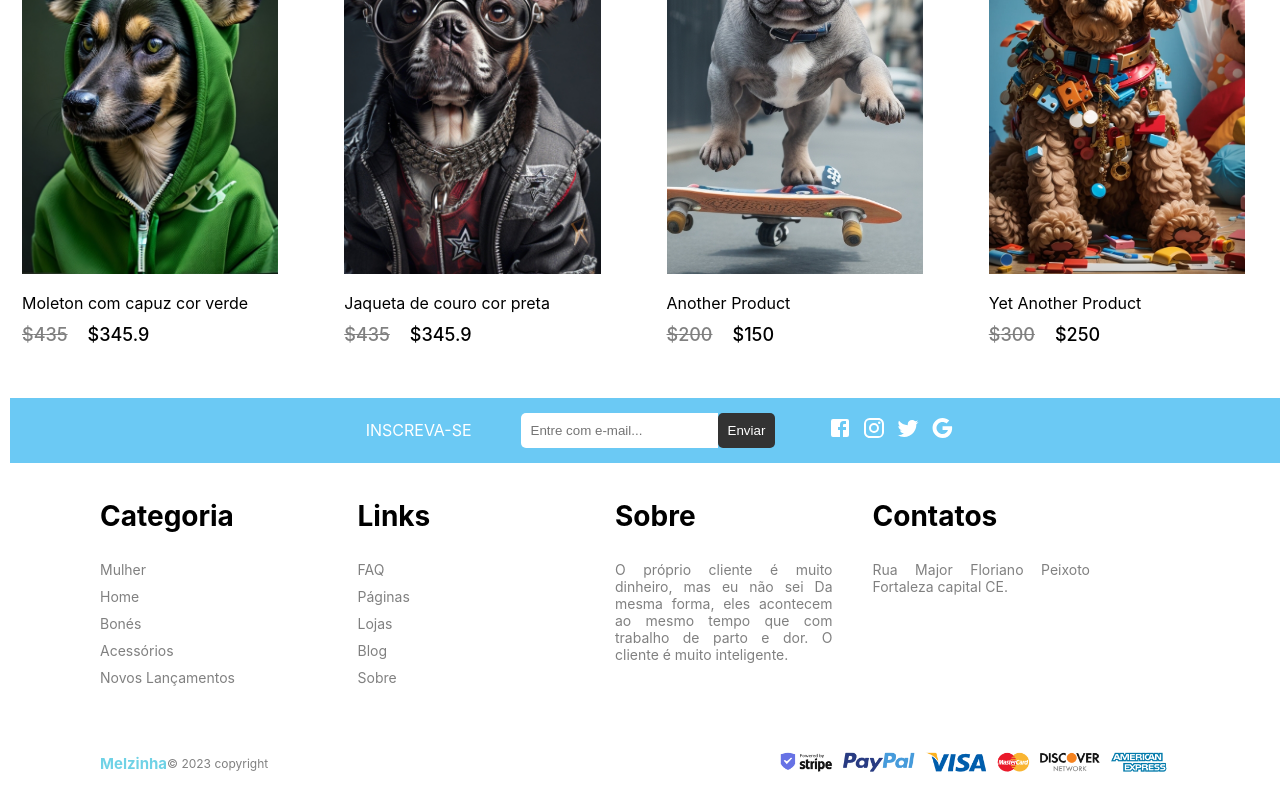
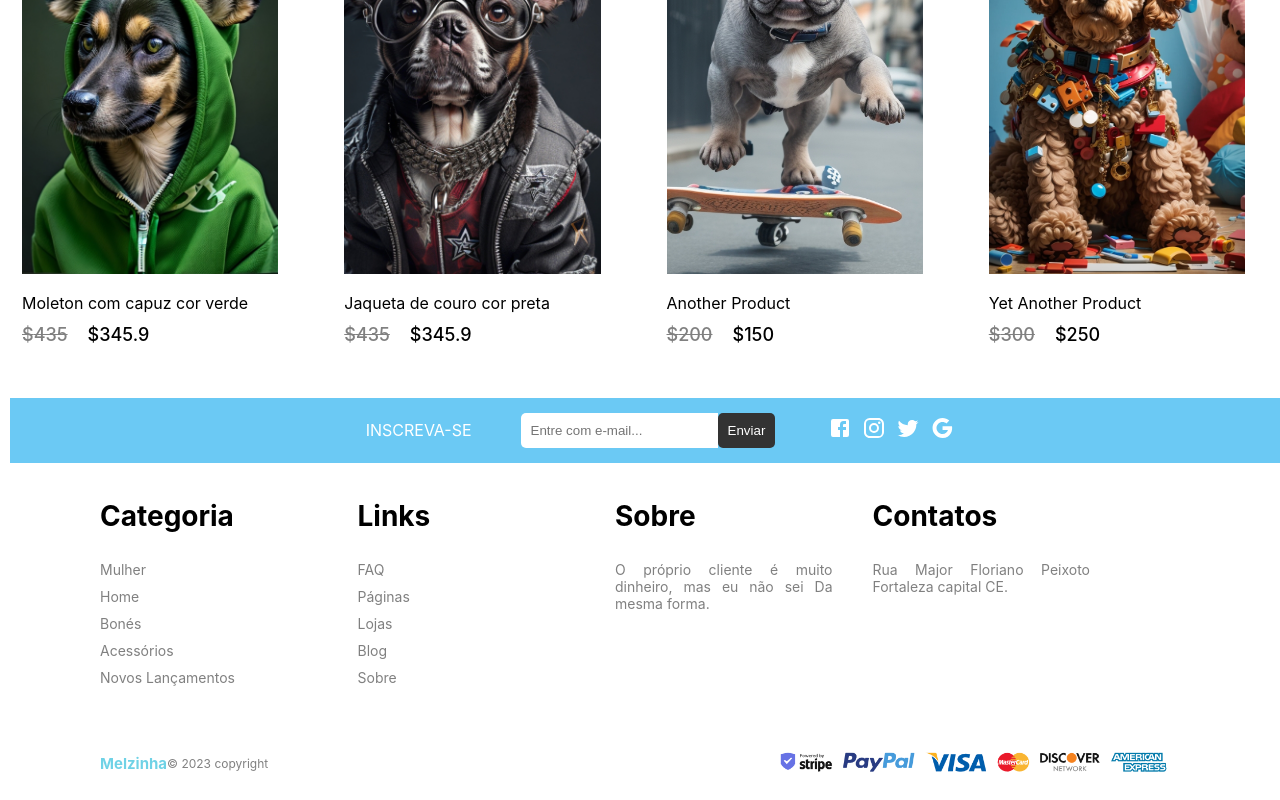
Before and after one commit to andreSantos1975/github-printful, a React (Create React App) app: page / in a window 1280 px wide. Shown: the part 2396-3196 px from the top of the page. Built offline with nearby package versions, Linux system fonts and the light colour scheme; no server answers.

Commit message:
resposive update

```diff
--- a/src/components/footer/Footer.jsx
+++ b/src/components/footer/Footer.jsx
@@ -24,7 +24,7 @@
         <div className='item'>
           <h1>Sobre</h1>
           <span>O próprio cliente é muito dinheiro, mas eu não sei
-            Da mesma forma, eles acontecem ao mesmo tempo que com trabalho de parto e dor. O cliente é muito inteligente.</span>
+            Da mesma forma.</span>
         </div>
         <div className='item'>
           <h1>Contatos</h1>
```
